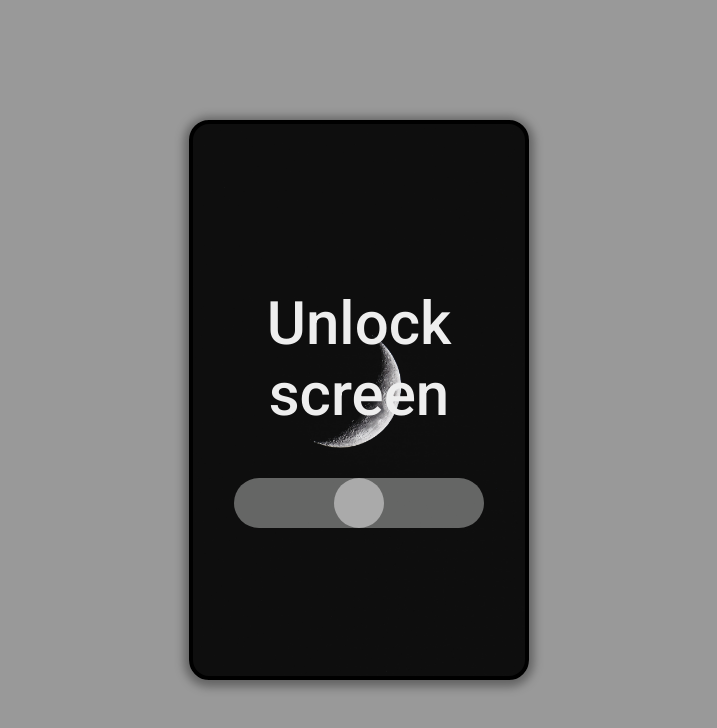
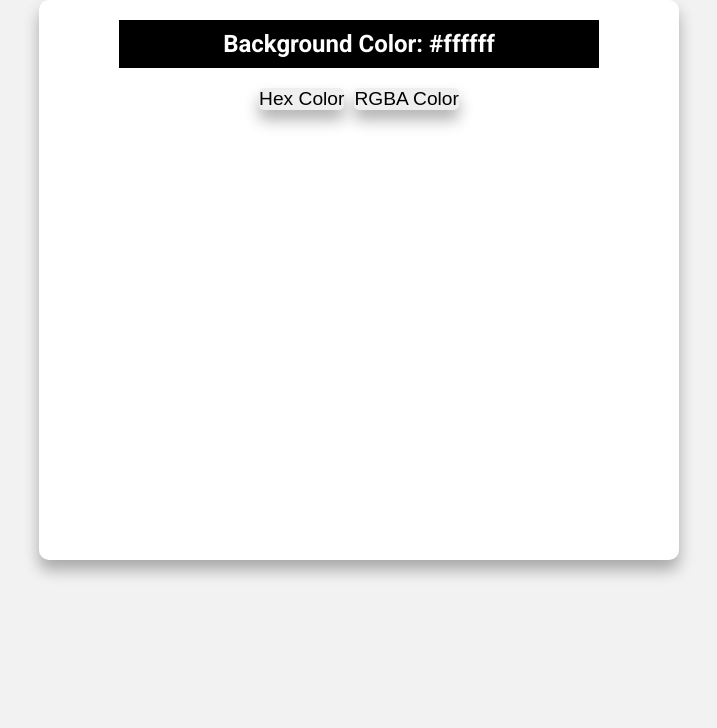
Before and after one commit to Kuldeep3330/ReactJSProjects, a React (Vite) app: page / in a window 1280 px wide. Shown: the top 728 px of the page, without its empty margins (281-998 px from the left). Built offline with nearby package versions, Linux system fonts and the light colour scheme.

Commit message:
random color generator

```diff
--- /dev/null
+++ b/39-ColorGenerator/RandomColor.css
@@ -0,0 +1,36 @@
+*{
+    margin: 0;
+    padding: 0;
+}
+body {
+    background-color: #f2f2f2;
+}
+.container{
+    text-align: center;
+    margin: 0 auto;
+    width: 50%;
+    min-height:70vh;
+    box-shadow: 0 10px 15px rgba(0, 0, 0, .3);
+    border-radius: 10px;
+}
+.container h2{
+    background-color: black;
+    color: #fff;
+    width: 80%;
+    margin: 0 auto;
+    padding: 10px;
+}
+.container button{
+    border: none;
+    font-weight: 500;
+    font-size: larger;
+    margin: 20px 5px;
+    border-radius: 5px;
+    box-shadow: 0 10px 15px rgba(0, 0, 0, .3);
+    cursor: pointer;
+}
+.container button:hover{
+    opacity: 0.7;
+    transform: scale(1.05);
+    transition: all .3s ease-in;
+}
--- /dev/null
+++ b/39-ColorGenerator/RandomColor.jsx
@@ -0,0 +1,45 @@
+import React, { useState } from 'react'
+import './RandomColor.css'
+
+const RandomColor = () => {
+    const[color, setColor]= useState('#ffffff')
+    const clickHandler = () => {
+        const newColor = getColor();
+        setColor(newColor);
+    };
+
+    const clickHandler_2 = () => {
+        const newColor = getRandomRGBA();
+        setColor(newColor);
+    };
+    function getColor()
+    {
+        const str = "0123456789abcdef";
+        let newColor='#'
+        for( let i=0; i<6; i++)
+        {
+            newColor+=str[Math.floor(Math.random()*16)]
+        }
+        return newColor
+
+    }
+    function getRandomRGBA() {
+        const r = Math.floor(Math.random() * 256);
+        const g = Math.floor(Math.random() * 256);
+        const b = Math.floor(Math.random() * 256);
+        const a = Math.random().toFixed(2); // Alpha between 0.00 - 1.00
+        return `rgba(${r}, ${g}, ${b}, ${a})`;
+    }
+
+    // console.log(getRandomRGBA());
+
+  return (
+    <div className='container' style={{ backgroundColor: color, textAlign: 'center', padding: '20px' }}>
+        <h2>Background Color: {color}</h2>
+        <button onClick={clickHandler}>Hex Color</button>
+        <button onClick={clickHandler_2}>RGBA Color</button>
+    </div>
+  )
+}
+
+export default RandomColor
--- a/src/App.jsx
+++ b/src/App.jsx
@@ -7,13 +7,15 @@ import TemperatureController from '../06-Temperature-Controller/TemperatureContr
 
 import LightAndDarkMode from '../07-Dark-mode/LightAndDarkMode'
 import SlideToUnlock from '../08-Slide-to-unlock/SlideToUnlock'
+import RandomColor from '../39-ColorGenerator/RandomColor'
 import './App.css'
 
 function App() {
 
   return (
     <>
-    <SlideToUnlock/>
+        <RandomColor/>
+    {/* <SlideToUnlock/> */}
     {/* <LightAndDarkMode/> */}
     {/* <TemperatureController/> */}
     {/* <AlertApp/> */}
```
